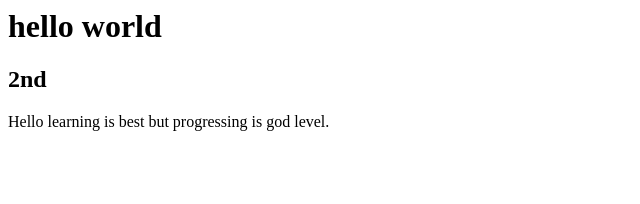
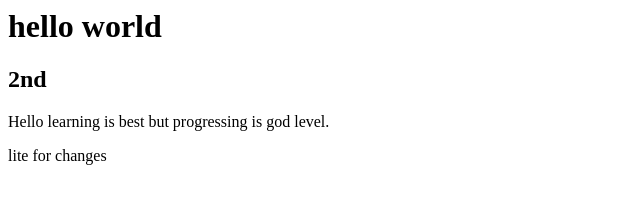
Before and after one commit to Praveenpal/git-test, a website: page index.html in a window 1280 px wide. Shown: the whole page, without its empty margins (0-640 px from the left). Drawn offline with Linux system fonts and the light colour scheme.

Commit message:
fourth commit

```diff
--- a/index.html
+++ b/index.html
@@ -4,6 +4,7 @@
 
 <body>
     <p>Hello learning is best but progressing is god level.</p>
+    <p>lite for changes</p>
 </body>
 
 </html>
```
Also changed, not shown: package.json (added, +25 -0 lines), 2 other files.
